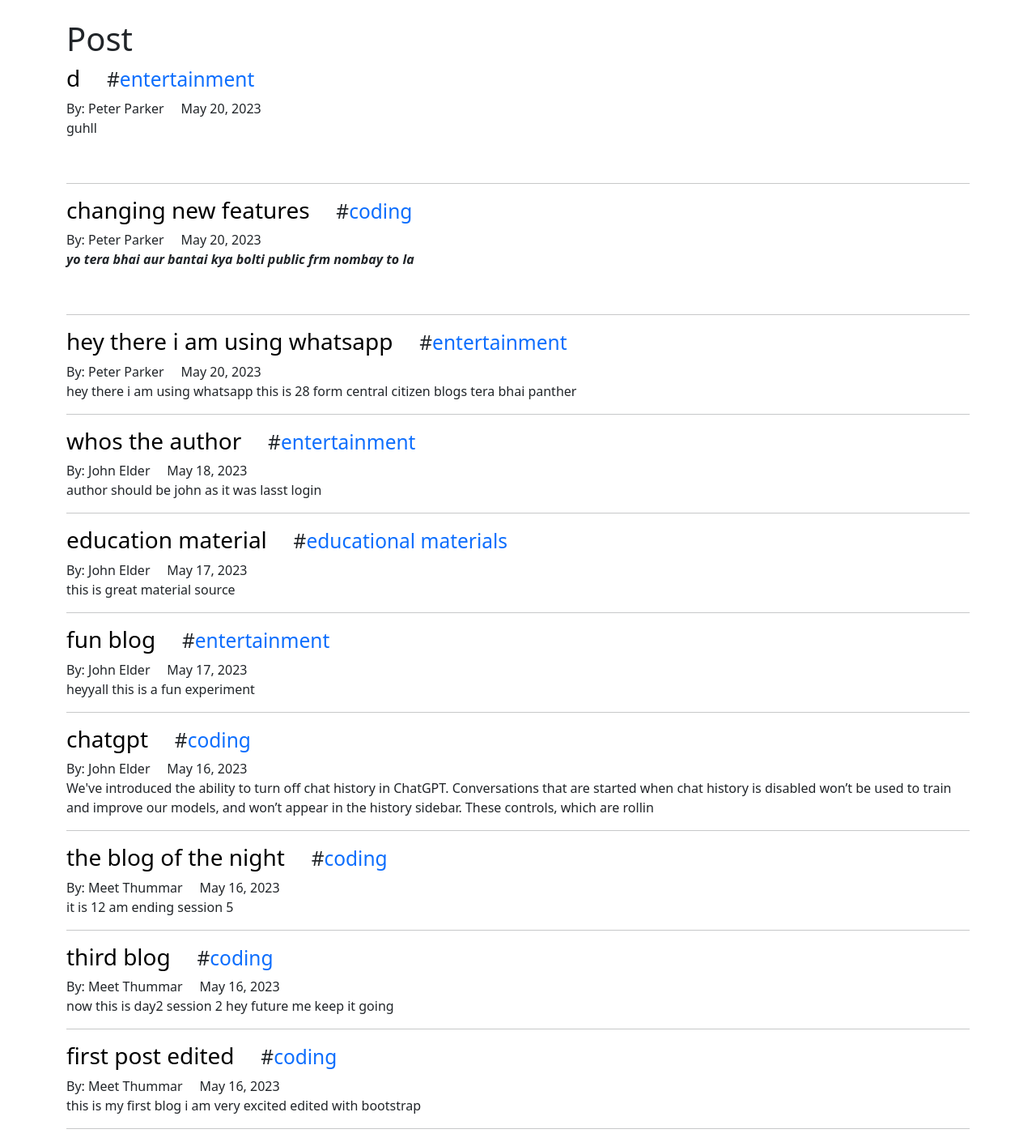
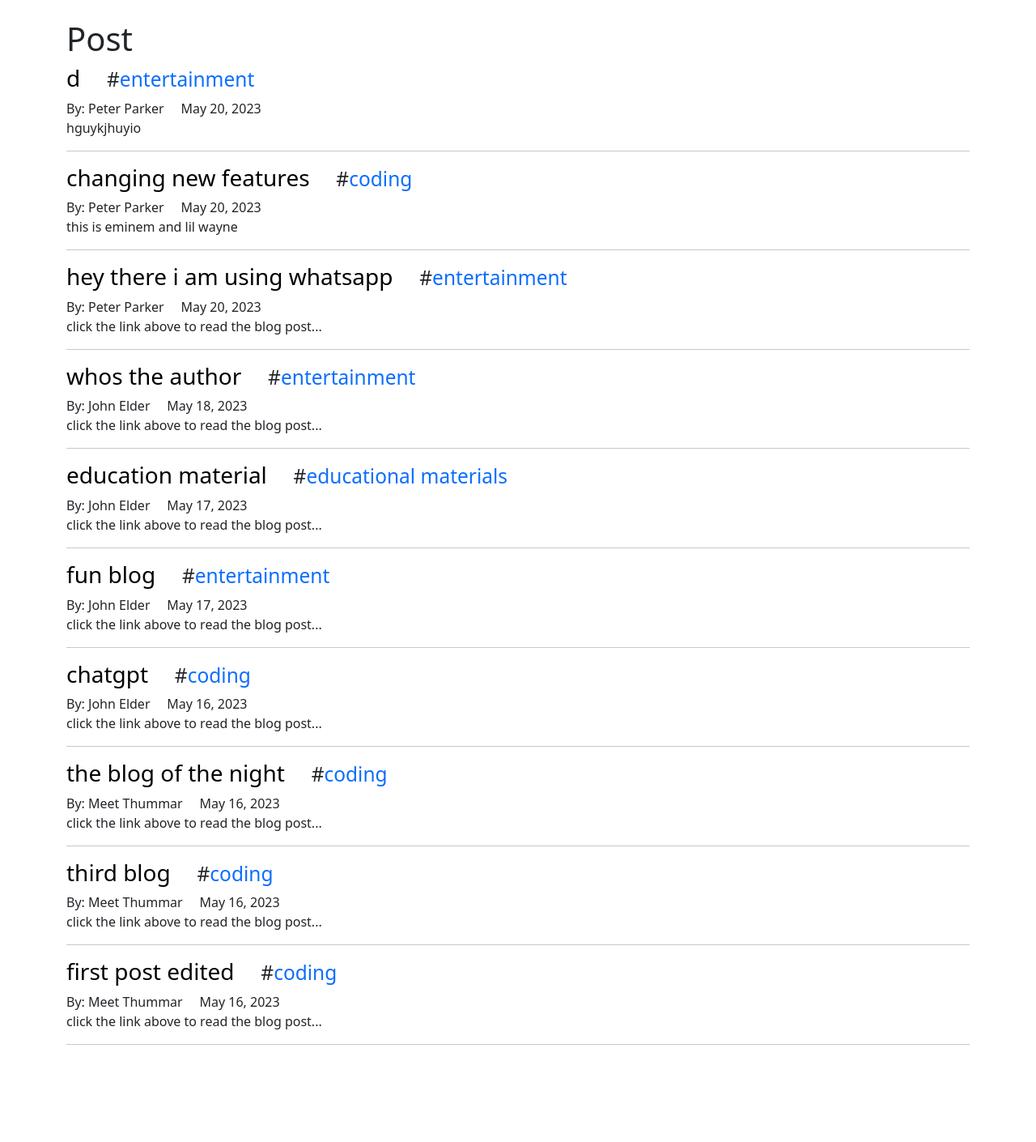
Before and after one commit to meetthummar6/blogsite, a Django app: page / in a window 1280 px wide. Shown: the part 56-1466 px from the top of the page at 81% size. After the commit the page ends 1346 px from the top, so only its background shows below. Run offline with Django 4.2, Linux system fonts and the light colour scheme; data comes from the database, SQL or seed files in the repository; both versions use the stored data as it was after the commit; some libraries are stand-ins or nearby versions.

Commit message:
rich text editor

```diff
--- a/blog/forms.py
+++ b/blog/forms.py
@@ -8,13 +8,14 @@ for item in choices:
 class PostForm(forms.ModelForm):
     class Meta:
         model=Post
-        fields=('title','title_tag','author','category','body')
+        fields=('title','title_tag','author','category','body','snippets')
         widgets={
             'title': forms.TextInput(attrs={'class':'form-control'}),
             'title_tag': forms.TextInput(attrs={'class':'form-control'}),
             'author': forms.TextInput(attrs={'class':'form-control','value':'','id':'java','type':'hidden'}),
             'category': forms.Select(choices=choice_list,attrs={'class':'form-control'}),
             'body': forms.Textarea(attrs={'class':'form-control'}),
+            'snippets': forms.Textarea(attrs={'class':'form-control'}),
         }
 
 class EditForm(forms.ModelForm):
--- a/blog/models.py
+++ b/blog/models.py
@@ -2,6 +2,7 @@ from django.db import models
 from django.contrib.auth.models import User
 from django.urls import reverse
 from datetime import datetime,date
+from ckeditor.fields import RichTextField
 # Create your models here.
 
 class Category(models.Model):
@@ -16,10 +17,11 @@ class Post(models.Model):
     title=models.CharField(max_length=200)
     title_tag=models.CharField(max_length=200)
     author=models.ForeignKey(User,on_delete=models.CASCADE)
-    body=models.TextField()
+    body=RichTextField(blank=True,null=True)
     post_date=models.DateField(auto_now_add=True)
     category=models.CharField(max_length=255,default="coding")
     likes=models.ManyToManyField(User,related_name='blog_posts')
+    snippets=models.CharField(max_length=255)
 
     def total_likes(self):
         return self.likes.count()
@@ -27,4 +29,4 @@ class Post(models.Model):
         return self.title + ' | ' + str(self.author)
 
     def get_absolute_url(self):
-        return reverse('article-detail',args=(str(self.id)))
+        return reverse('home')
--- a/blog/templates/add_post.html
+++ b/blog/templates/add_post.html
@@ -16,6 +16,7 @@
 <div class="form-group">
     <form method="post">
         {% csrf_token %}
+        {{form.media}}
         {{form.as_p}}
         <button type="submit" class="btn btn-success">Post</button>
     </form>
--- a/blog/templates/article_details.html
+++ b/blog/templates/article_details.html
@@ -6,6 +6,8 @@
         <meta http-equiv="X-UA-Compatible" content="IE=edge">
         <meta name="viewport" content="width=device-width, initial-scale=1.0">
         <title>{% block title %}{{post.title_tag}}{% endblock %}</title>
+        <!-- <script src="https://kit.fontawesome.com/e22171f175.js" crossorigin="anonymous"></script> -->
+        <link rel="stylesheet" href="https://cdnjs.cloudflare.com/ajax/libs/font-awesome/4.7.0/css/font-awesome.min.css">
     </head>
     <body>
 
@@ -32,9 +34,9 @@
         <form action="{% url 'like_post' post.pk %}" method="post">
             {% csrf_token %}
             {% if liked %}
-                <button type="submit" name="post_id" value="{{post.id}}" class="btn btn-danger">&#xF417; Unlike</button>
+                <button type="submit" name="post_id" value="{{post.id}}" class="btn btn-danger" style="font-size: 24px;" ><span style="color:white;">&hearts;</span> Unlike</button>
                 {% else %}
-                <button type="submit" name="post_id" value="{{post.id}}" class="btn btn-primary">&#xF415; Like</button>
+                <button type="submit" name="post_id" value="{{post.id}}" class="btn btn-primary" style="font-size: 24px;"><span style="color: white;">&hearts;</span> Like</button>
             {% endif %}
         </form>
         {% else %}
--- a/blog/templates/base.html
+++ b/blog/templates/base.html
@@ -48,6 +48,7 @@
                   <a class="nav-link" href="{% url 'logout' %}">Logout</a>
                 </li>
 
+
               {% else %}
                 <li class="nav-item">
                   <a class="nav-link" href="{% url 'register' %}">Register</a>
--- a/blog/templates/home.html
+++ b/blog/templates/home.html
@@ -23,7 +23,7 @@
         {% endif %}
         {% endif %}
         <br/>
-        {{post.body|slice:":250"|safe}}
+        {{post.snippets}}
         <br/><hr>
     {% endfor %}
 
--- a/blog/templates/update_post.html
+++ b/blog/templates/update_post.html
@@ -17,6 +17,7 @@
 <div class="form-group">
     <form method="post">
         {% csrf_token %}
+        {{form.media}}
         {{form.as_p}}
         <button type="submit" class="btn btn-success">Update</button>
     </form>
--- a/blogsite/settings.py
+++ b/blogsite/settings.py
@@ -39,6 +39,7 @@ INSTALLED_APPS = [
     'django.contrib.staticfiles',
     'blog',
     'members',
+    'ckeditor',
 ]
 
 MIDDLEWARE = [
```
Also changed, not shown: blog/migrations/0007_alter_post_body.py (added), blog/migrations/0008_post_snippets.py (added), db.sqlite3.
